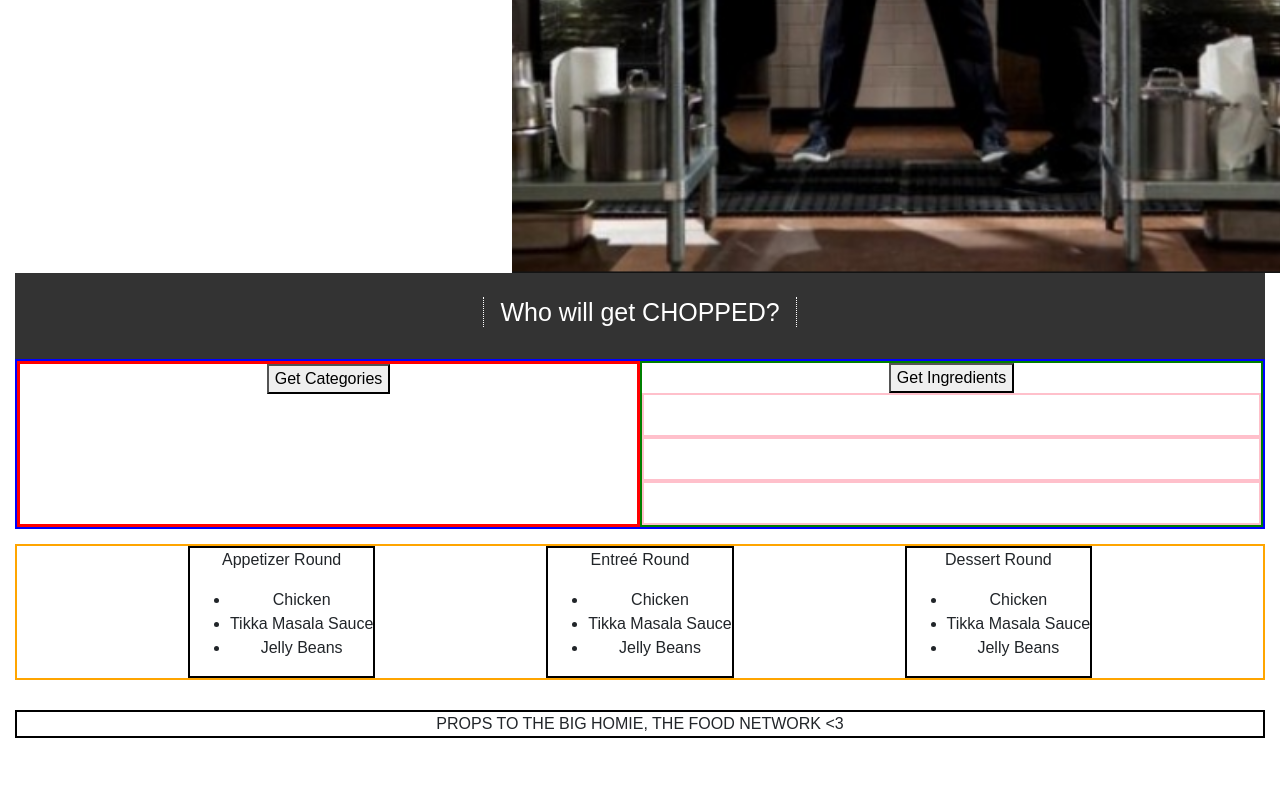
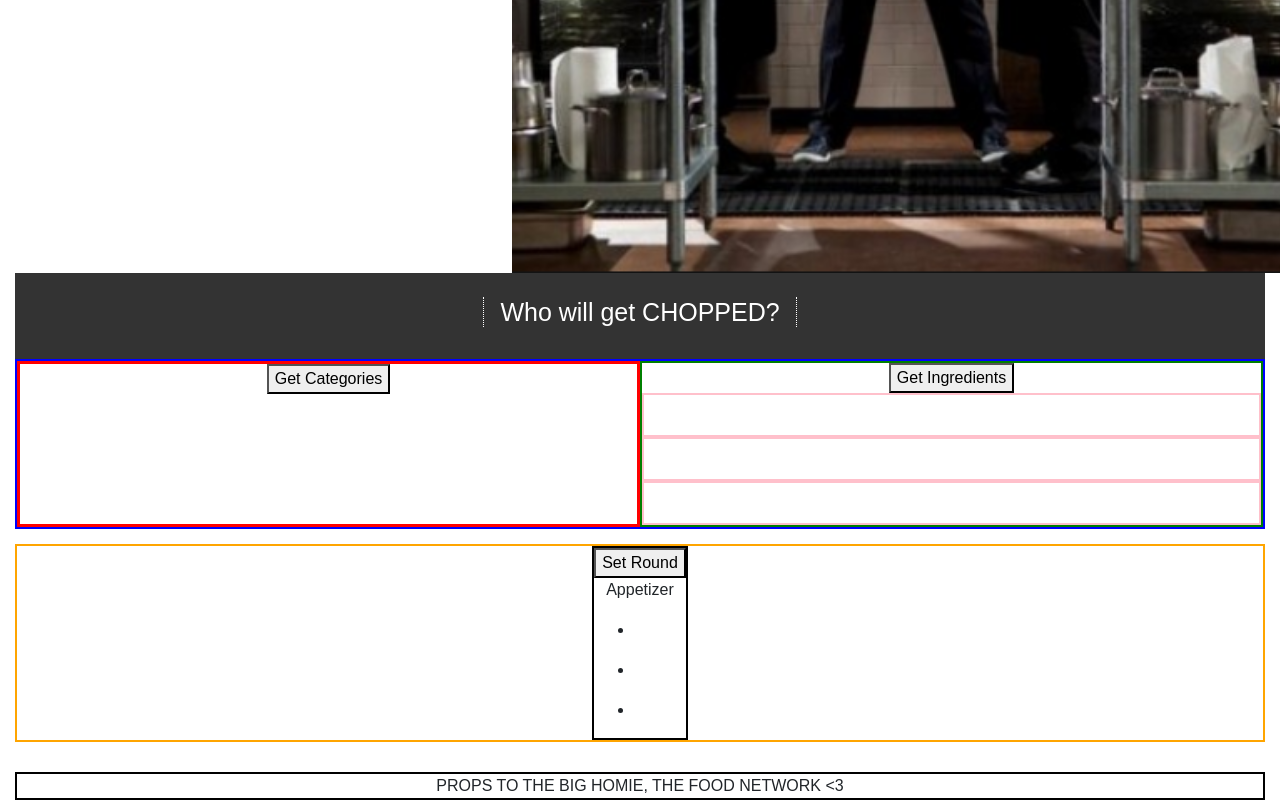
Before and after one commit to jalani2727/CHOPPDT, a React (Create React App) app: page / in a window 1280 px wide. Shown: the part 527-1327 px from the top of the page. Before the commit the page ends 1265 px from the top, so only its background shows below. Built offline with nearby package versions, Linux system fonts and the light colour scheme.

Commit message:
functional set round button

```diff
--- a/src/App.js
+++ b/src/App.js
@@ -5,8 +5,9 @@ import './App.css';
 import Category from './Category Components/Category';
 import CategoryButton from './Category Components/CategoryButton';
 import Ingredient from './Ingredient Components/Ingredient';
+import IngredientButton from './Ingredient Components/IngredientButton';
 import Rounds from './Rounds Components/Rounds';
-import IngredientButton from './Ingredient Components/IngredientButton';
+import SetRound from './Rounds Components/SetRound';
 
 import LandingPage from './LandingPage';
 
@@ -18,13 +19,14 @@ class App extends Component {
 
       categories:[
 
-        {name: "Category1", img:"./img/relevantimage"},
-        {name: "Category2", img:"./img/relevantimage"},
-        {name: "Category3", img:"./img/relevantimage"},
-        {name: "Category4", img:"./img/relevantimage"},
-        {name: "Category5", img:"./img/relevantimage"},
-        {name: "Category6", img:"./img/relevantimage"},
-        {name: "Category7", img:"./img/relevantimage"}
+        {name: "Sandwiches", img:"./img/relevantimage"},
+        {name: "MAKE. IT. SPICY.", img:"./img/relevantimage"},
+        {name: "Would A Small Child Like This?", img:"./img/relevantimage"},
+        {name: "Wok This Way (Wok Mandatory)", img:"./img/relevantimage"},
+        {name: "MAKE. IT. SWEET.", img:"./img/relevantimage"},
+        {name: "Gotta Grill It!", img:"./img/relevantimage"},
+        {name: "Freestyle!", img:"./img/relevantimage"},
+        {name: "Christmas Style", img:"./img/relevantimage"}
       ],
 
       selectedCategories:[
@@ -55,6 +57,8 @@ class App extends Component {
         {name:"", img:""},
         {name:"", img:""}
       ],
+
+
 
       AppetizerRound:[
         {name:"", img:""},
@@ -122,17 +126,28 @@ class App extends Component {
 
     <div className="Rounds">
       <section className="Appetizer">
-        <p>Appetizer Round</p>
+        <SetRound handler={this._setRounds}/>
+        <p>Appetizer</p>
+
+        <Rounds value={this.state.AppetizerRound[0]}/>
+        <Rounds value={this.state.AppetizerRound[1]}/>
+        <Rounds value={this.state.AppetizerRound[2]}/>
+
+      </section>
+      {/* <section className="Entree">
+      <SetRound handler={this._setRounds}/>
+        <p>Entree</p>
         <Rounds/>
-      </section>
-      <section className="Entree">
-        <p>Entreé Round</p>
+        <Rounds/>
         <Rounds/>
       </section>
       <section className="Dessert">
-        <p>Dessert Round</p>
+      <SetRound handler={this._setRounds}/>
+        <p>Dessert</p>
         <Rounds/>
-      </section>
+        <Rounds/>
+        <Rounds/>
+      </section> */}
     </div>
 
     <footer>
@@ -173,6 +188,23 @@ _setAllIngredients= () =>{
   )
 }
 
+_setRounds =() => {
+  let newarray=[];
+  let appetizerIngredient1 = this.state.selectedIngredients[0];
+  newarray.push(appetizerIngredient1)
+  let appetizerIngredient2 = this.state.selectedIngredients[1];
+  newarray.push(appetizerIngredient2)
+  let appetizerIngredient3 = this.state.selectedIngredients[2];
+  newarray.push(appetizerIngredient3)
+
+  this.setState(
+    {
+      AppetizerRound:newarray
+    }
+  )
+}
+
+
 
 }
 
--- a/src/Category Components/Category.js
+++ b/src/Category Components/Category.js
@@ -1,7 +1,7 @@
 import React, {component} from 'react';
 
 const Category = (props) =>{
-    console.log(props);
+
     // debugger;
     return(
         <div className="CategoryDisplay">
--- a/src/Ingredient Components/Ingredient.js
+++ b/src/Ingredient Components/Ingredient.js
@@ -1,7 +1,7 @@
 import React, {component} from 'react';
 
 const Ingredient = (props) => {
-    console.log(props);
+
     // debugger;
     return(
         <div className="ingredient">
--- a/src/LandingPage.js
+++ b/src/LandingPage.js
@@ -8,7 +8,7 @@ const LandingPage = () => {
                     <div id="landing-text-inner">
                         <h1>CHOPPDT</h1>
                         <h2>Inspired by Food Network's Hit Television series, "Chopped"</h2>
-                        <a href="#images" class="btn" id="view-work">
+                        <a href="#images" className="btn" id="view-work">
                             GET COOKIN'
                         </a>
                     </div>
--- a/src/Rounds Components/Rounds.js
+++ b/src/Rounds Components/Rounds.js
@@ -1,13 +1,15 @@
 import React, {component} from 'react';
 
-const Rounds = () => {
+const Rounds = (props) => {
+console.log(props);
     return (
+      <div>
+          <ul>
+              <li>{props.value.name}</li>
+          </ul>
 
-      <ul>
-           <li>Chicken</li>
-           <li>Tikka Masala Sauce</li>
-           <li>Jelly Beans</li>
-       </ul>
+
+      </div>
 
     )
 }
--- /dev/null
+++ b/src/Rounds Components/SetRound.js
@@ -0,0 +1,13 @@
+import React, {Component} from 'react';
+
+const SetRound = (props) => {
+    return (
+        <button onClick={props.handler}>Set Round</button>
+    )
+}
+
+
+
+
+
+export default SetRound;
```
